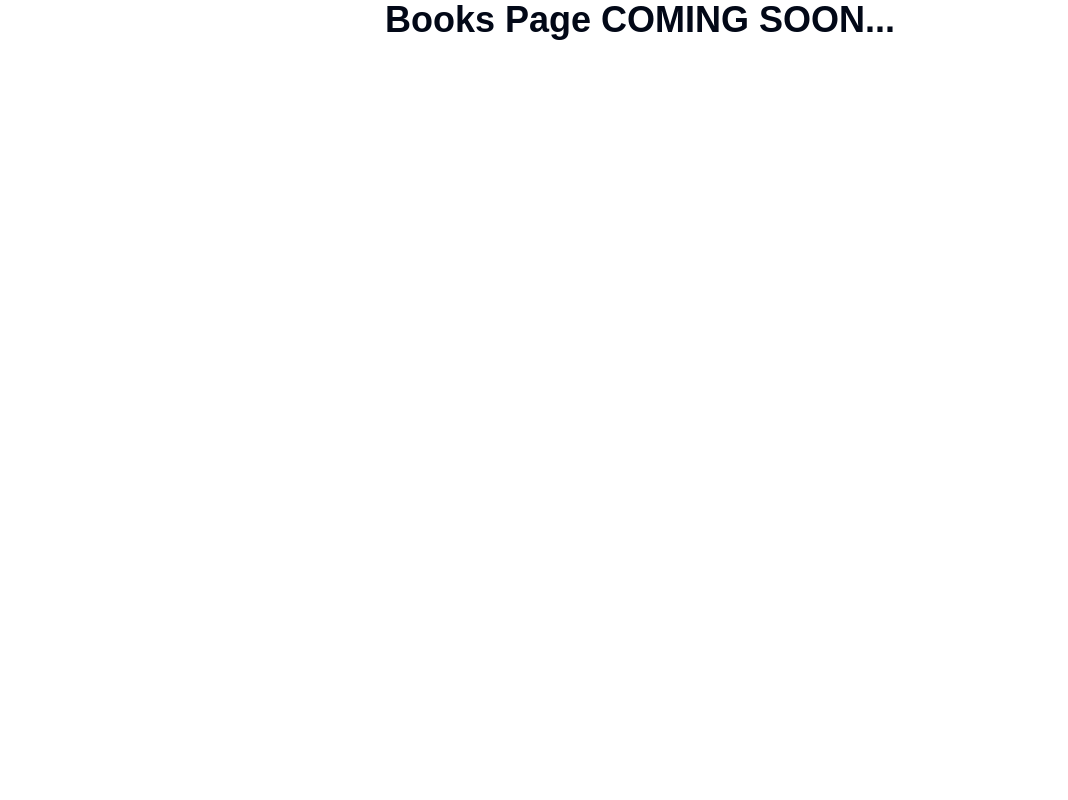
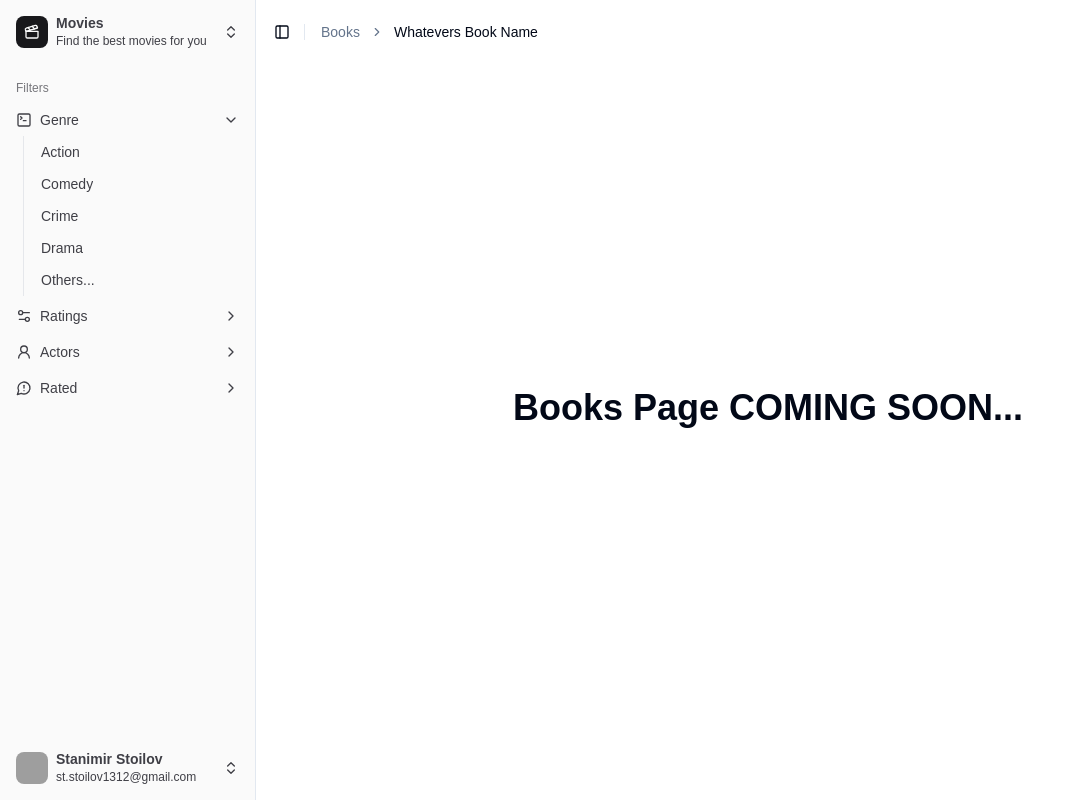
Before and after one commit to GeorgiMInchev06/BookAndMovie-GenreRecomender, a Next.js app: page /home/books in a window 1280 px wide. Shown: the whole page, without its empty margins (0-1068 px from the left). Built offline with nearby package versions, Linux system fonts and the light colour scheme; grey boxes are pictures that could not be loaded.

Commit message:
Add books page layout (sidebar).

```diff
--- /dev/null
+++ b/src/app/home/books/layout.jsx
@@ -0,0 +1,49 @@
+import { AppSidebar } from "@/components/app-sidebar";
+import {
+  Breadcrumb,
+  BreadcrumbItem,
+  BreadcrumbLink,
+  BreadcrumbList,
+  BreadcrumbPage,
+  BreadcrumbSeparator,
+} from "@/components/ui/breadcrumb";
+import { Separator } from "@/components/ui/separator";
+import {
+  SidebarInset,
+  SidebarProvider,
+  SidebarTrigger,
+} from "@/components/ui/sidebar";
+
+export default function Layout({ children }) {
+  return (
+    <SidebarProvider>
+      <AppSidebar />
+      <SidebarInset>
+        <header
+          className="flex h-16 shrink-0 items-center gap-2 transition-[width,height] ease-linear group-has-[[data-collapsible=icon]]/sidebar-wrapper:h-12"
+        >
+          <div className="flex items-center gap-2 px-4">
+            <SidebarTrigger className="-ml-1" />
+            <Separator orientation="vertical" className="mr-2 h-4" />
+            <Breadcrumb>
+              <BreadcrumbList>
+                <BreadcrumbItem className="hidden md:block">
+                  <BreadcrumbLink href="#">
+                    Books
+                  </BreadcrumbLink>
+                </BreadcrumbItem>
+                <BreadcrumbSeparator className="hidden md:block" />
+                <BreadcrumbItem>
+                  <BreadcrumbPage>Whatevers Book Name</BreadcrumbPage>
+                </BreadcrumbItem>
+              </BreadcrumbList>
+            </Breadcrumb>
+          </div>
+        </header>
+        <div className="flex flex-1 flex-col gap-4 p-4 pt-0">
+          {children}
+        </div>
+      </SidebarInset>
+    </SidebarProvider>
+  );
+}
```
